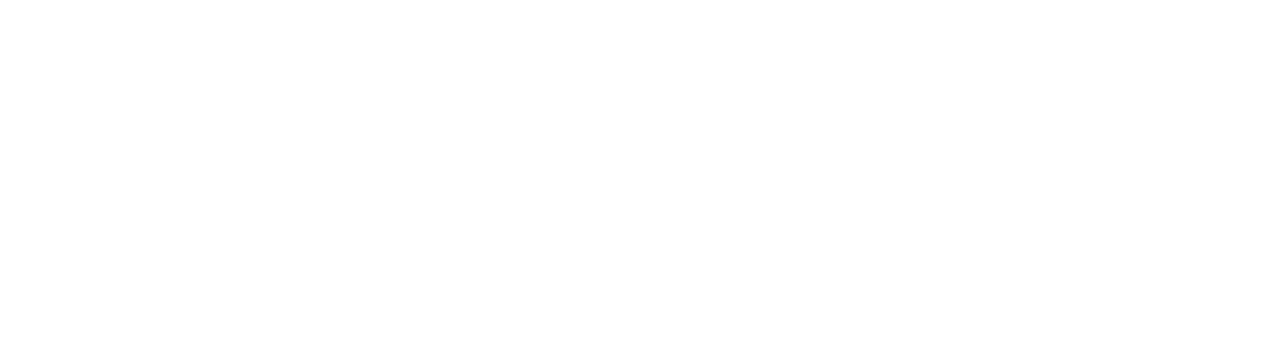
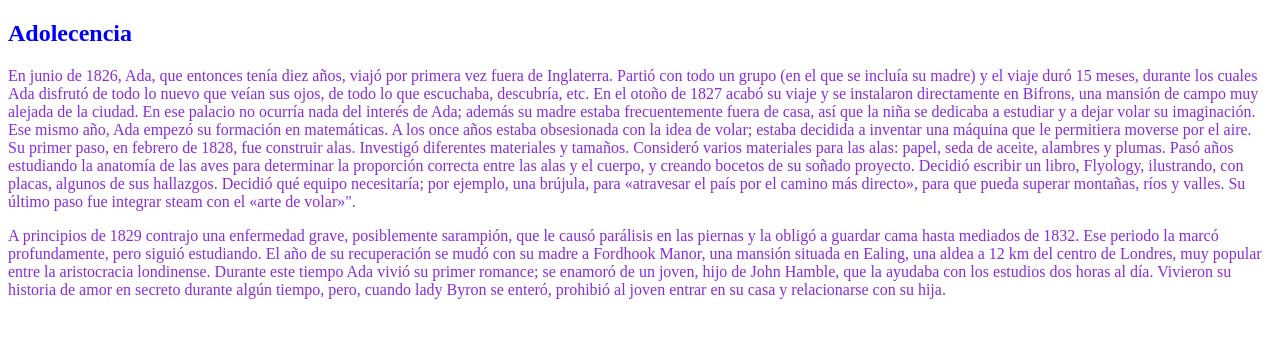
Before and after one commit to GuadalupeCampos/prueba-colab, a plain HTML site: page index.html in a window 1280 px wide. Drawn offline with Linux system fonts and the light colour scheme.

Commit message:
adolescencia

```diff
--- a/assets/css/style.css
+++ b/assets/css/style.css
@@ -0,0 +1,7 @@
+h2 {
+  color: blue;
+}
+p {
+  text-decoration: none;
+  color: blueviolet;
+}
--- a/index.html
+++ b/index.html
@@ -7,5 +7,42 @@
     <link rel="stylesheet" href="./assets/css/style.css" />
     <script type="module" src="./assets/js/script.js"></script>
   </head>
-  <body></body>
+  <body>
+    <h2>Adolecencia</h2>
+
+    <p>
+      En junio de 1826, Ada, que entonces tenía diez años, viajó por primera vez
+      fuera de Inglaterra. Partió con todo un grupo (en el que se incluía su
+      madre) y el viaje duró 15 meses, durante los cuales Ada disfrutó de todo
+      lo nuevo que veían sus ojos, de todo lo que escuchaba, descubría, etc. En
+      el otoño de 1827 acabó su viaje y se instalaron directamente en Bifrons,
+      una mansión de campo muy alejada de la ciudad. En ese palacio no ocurría
+      nada del interés de Ada; además su madre estaba frecuentemente fuera de
+      casa, así que la niña se dedicaba a estudiar y a dejar volar su
+      imaginación. Ese mismo año, Ada empezó su formación en matemáticas. A los
+      once años estaba obsesionada con la idea de volar; estaba decidida a
+      inventar una máquina que le permitiera moverse por el aire. Su primer
+      paso, en febrero de 1828, fue construir alas. Investigó diferentes
+      materiales y tamaños. Consideró varios materiales para las alas: papel,
+      seda de aceite, alambres y plumas. Pasó años estudiando la anatomía de las
+      aves para determinar la proporción correcta entre las alas y el cuerpo, y
+      creando bocetos de su soñado proyecto. Decidió escribir un libro,
+      Flyology, ilustrando, con placas, algunos de sus hallazgos. Decidió qué
+      equipo necesitaría; por ejemplo, una brújula, para «atravesar el país por
+      el camino más directo», para que pueda superar montañas, ríos y valles. Su
+      último paso fue integrar steam con el «arte de volar»".
+    </p>
+    <p>
+      A principios de 1829 contrajo una enfermedad grave, posiblemente
+      sarampión, que le causó parálisis en las piernas y la obligó a guardar
+      cama hasta mediados de 1832. Ese periodo la marcó profundamente, pero
+      siguió estudiando. El año de su recuperación se mudó con su madre a
+      Fordhook Manor, una mansión situada en Ealing, una aldea a 12 km del
+      centro de Londres, muy popular entre la aristocracia londinense. Durante
+      este tiempo Ada vivió su primer romance; se enamoró de un joven, hijo de
+      John Hamble, que la ayudaba con los estudios dos horas al día. Vivieron su
+      historia de amor en secreto durante algún tiempo, pero, cuando lady Byron
+      se enteró, prohibió al joven entrar en su casa y relacionarse con su hija.
+    </p>
+  </body>
 </html>
```
